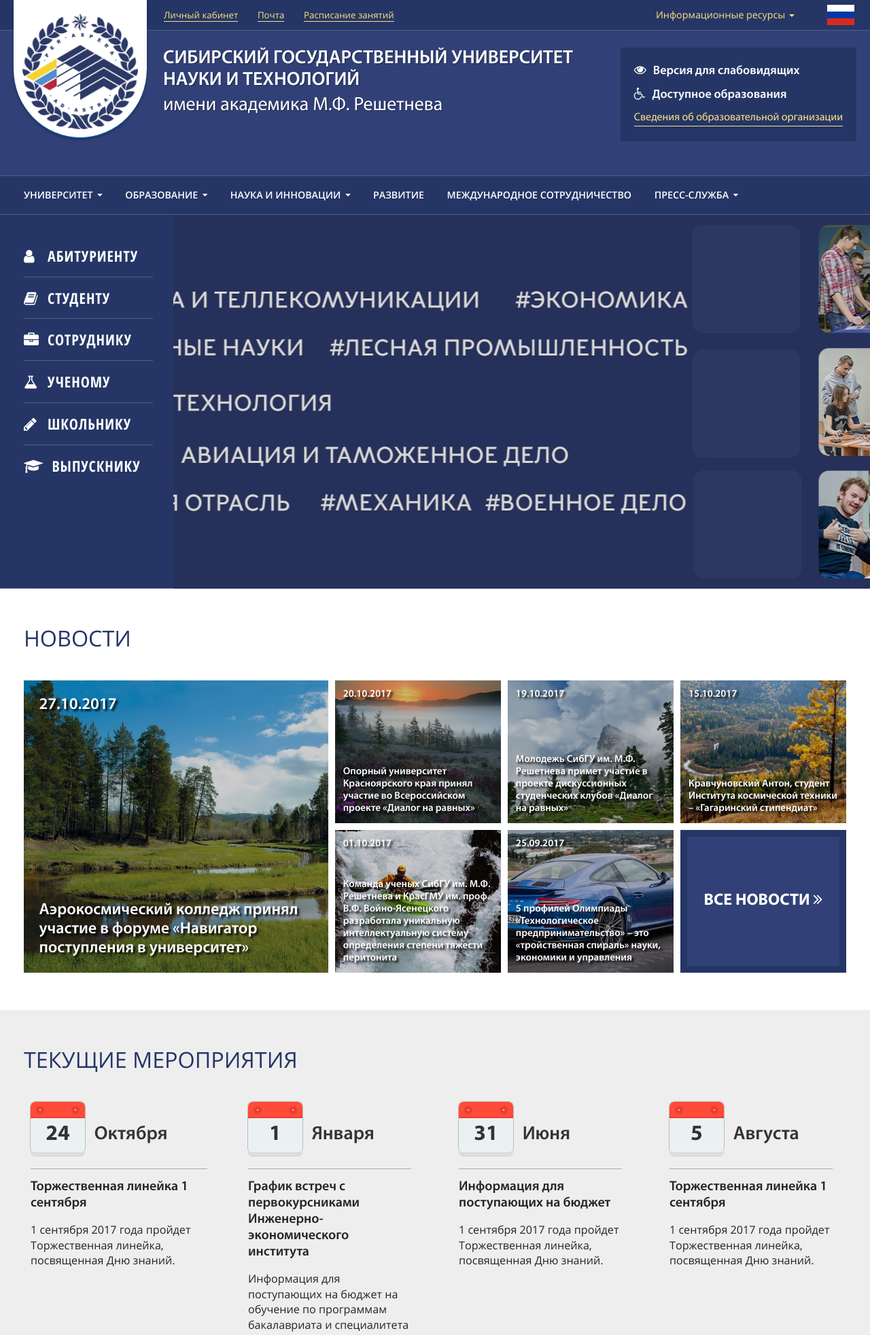
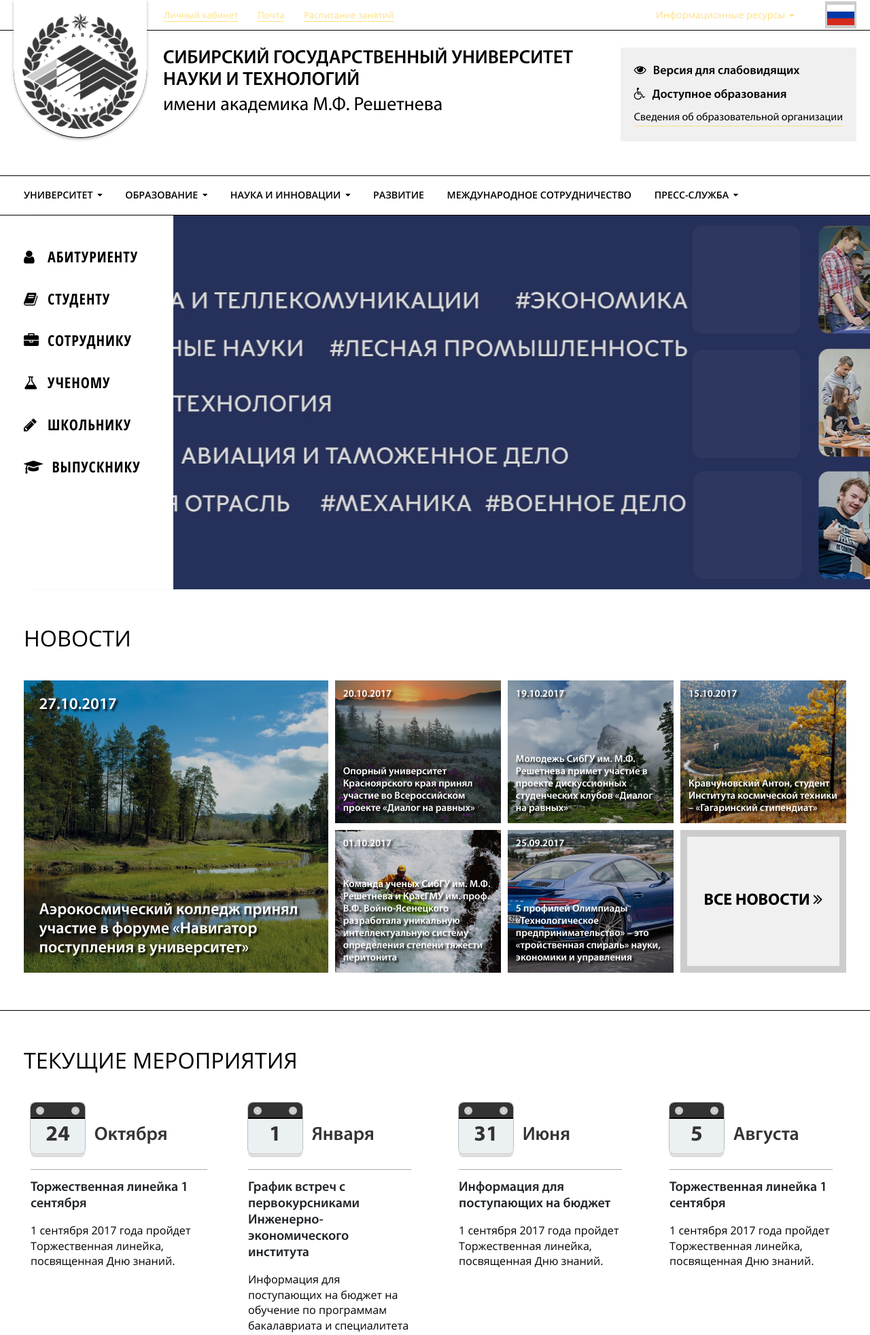
Before and after one commit to KepCoil/sibgu, a PHP site: page /index.php in a window 1280 px wide. Shown: the top 1964 px of the page at 68% size. Run offline with PHP 8.4, Linux system fonts and the light colour scheme.

Commit message:
spec version

```diff
--- a/app/_head.php
+++ b/app/_head.php
@@ -24,7 +24,7 @@
 	<!-- style -->
 	<style>body { opacity: 0; overflow-x: hidden;}</style>
 	<link rel="stylesheet" href="css/main.min.css">
-	<!-- <link rel="stylesheet" href="css/spec-version.min.css"> -->
+	<link rel="stylesheet" href="css/spec-version.min.css">
 </head>
 
 <body class="main-site-sibgu">
--- a/app/sass/spec-sersion/_white-theme.sass
+++ b/app/sass/spec-sersion/_white-theme.sass
@@ -1,35 +1,45 @@
 @import "../vars"
 
 /* WHITE THEME */
-// $default-color: #000
-// $dark-blue: #fff
-// $blue: #fff
-// $yellow: #000
+// $default-color: $black
+// $dark-blue: $white
+// $blue: $white
+// $yellow: $black
+
 $white: #fff
 $black: #000
 $grey: #ccc
-
+$light-grey: #f0f0f0
+$dark-grey: #333
 
 html.white-theme
 	body
-		color: #000
+		color: $black
 	h2.inner-title
-		color: #000
+		color: $black
 	a
-		color: #000
-		border-color: #000
+		color: $black
+		border-color: $black
 		&:hover
 			border-color: transparent
 	#wrapwrap
 		.top-line,
+		.head-content,
 		.main-sect,
 		.main-head,
 		.main-menu,
 		.navaslider,
 		.main-footer,
 		.foot-first-level,
-		#wrap
-			border-bottom: 1px solid #000
+		.foot-second-level
+			background-color: $white
+		.foot-first-level,
+		.top-line
+			border-bottom: 1px solid $black
+			border-bottom: 1px solid $black
+		.main-menu,
+		.navaslider
+			border-top: 1px solid $black
 		.top-line
 			.main-logo
 				img
@@ -41,84 +51,85 @@ html.white-theme
 			.res-links
 				.dropdown.open
 					.res-links-btn
-						color: #000
+						color: $black
 			.flag-links
 				.btn-ru
-					background-color: #ccc
+					background-color: $grey
 				.dropdown-flags
 				li
-					background-color: #ccc
+					background-color: $grey
 		.dropdown-menu
 			li
 				a
-					color: #000
+					color: $black
 		.head-content
 			.main-title
-				color: #000
+				color: $black
 				text-shadow: none
 			.other-func
-				background-color: #f0f0f0
+				background-color: $light-grey
 				a
-					color: #000
+					color: $black
 		.wrap-target-menu
 			li
 				a
-					color: #000
+					color: $black
 		.main-sect
-			border-bottom: 1px solid #000
+			border-bottom: 1px solid $black
 			h2
-				color: #000
+				color: $black
 		.grey-sect
-			background-color: #fff
+			background-color: $white
 		.blue-sect
-			color: #000
+			color: $black
 		.news-sect
 			.wrap-target-other-news
 				.target-other-news
-					border-color: #ccc
+					border-color: $grey
+					background-color: $light-grey
 					span
-						color: #000
+						color: $black
 		.event-item
 			.wrap-date-event
 				.calendar-icon
 					span
-						background-color: #333
-						box-shadow: 0 2px 0 #000
+						background-color: $dark-grey
+						box-shadow: 0 2px 0 $black
 					span::before,
 					span::after
-						border-color: #eee
+						border-color: $grey
 		.rector-sect
 			.wrap-rector-img
-				border-color: #ccc
+				border-color: $grey
 		.comment-students-sect
 			.wrap-comment-img
-				border-color: #ccc
+				border-color: $grey
 			.comment-student-slider
 				.owl-dots
 					.owl-dot
-						background-color: #ccc
+						background-color: $grey
 					.owl-dot.active
-						background-color: #333
+						background-color: $dark-grey
 		.main-menu
 			ul
 				li
 					a
-						color: #000
+						color: $black
 		.wrap-target-menu
 			li
 				a.head-content
-					color: #000
+					color: $black
 		.other-link
-			color: #000
-			border-color: #000
+			color: $black
+			border-color: $black
 			a
-				color: #000
-				border-color: #000
+				color: $black
+				border-color: $black
 		footer
-			color: #000
+			color: $black
 			a
-				color: #000
-				border-color: #000
+				color: $black
+				border-color: $black
 			.wrap-foot-contancts
 				.foot-social-list
 					img
```
Also changed, not shown: other parts of app/sass/spec-sersion/_white-theme.sass (+16 -16 lines), app/css/spec-version.min.css.
